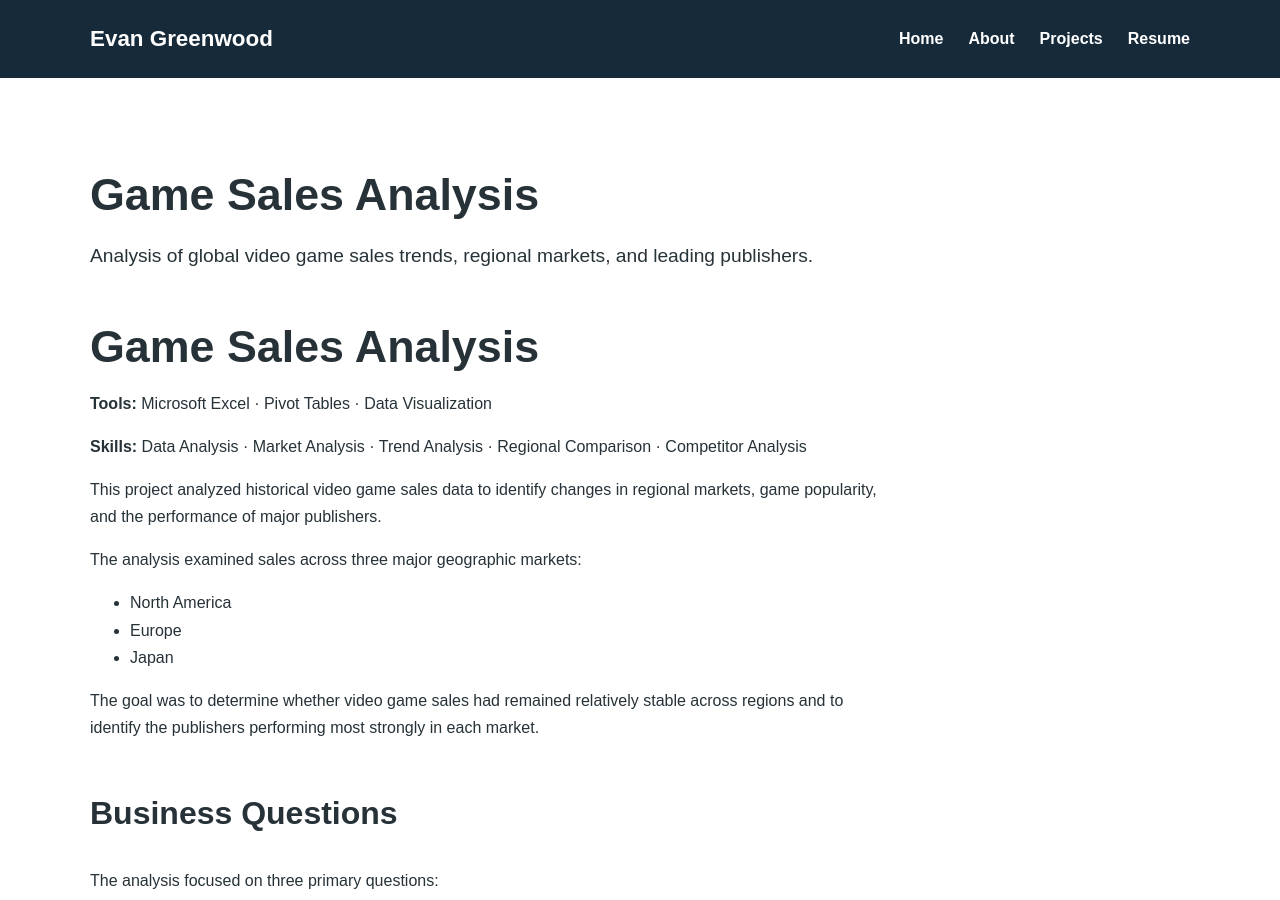
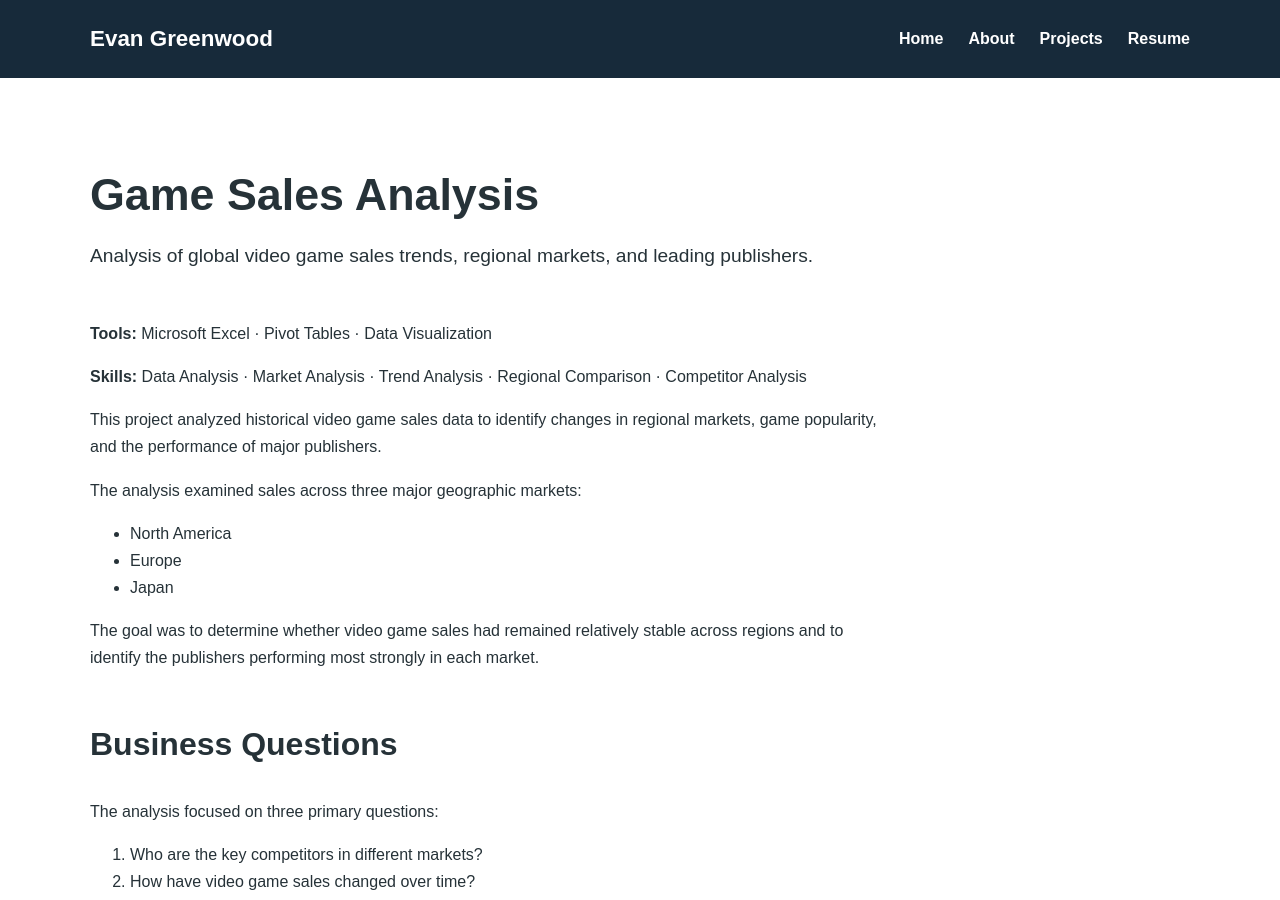
Before and after one commit to Ninja-Librarian/Ninja-Librarian.github.io, a Jekyll site: the page built from _projects/game-sales.md, in a window 1280 px wide and 900 px high. Built offline with Jekyll 4.4.1, drawn with Linux system fonts in a browser that asks for light colours.

Commit message:
Update game-sales.md

```diff
--- a/_projects/game-sales.md
+++ b/_projects/game-sales.md
@@ -3,8 +3,6 @@ layout: default
 title: Game Sales Analysis
 description: Analysis of global video game sales trends, regional markets, and leading publishers.
 ---
-
-# Game Sales Analysis
 
 **Tools:** Microsoft Excel · Pivot Tables · Data Visualization
 
```
